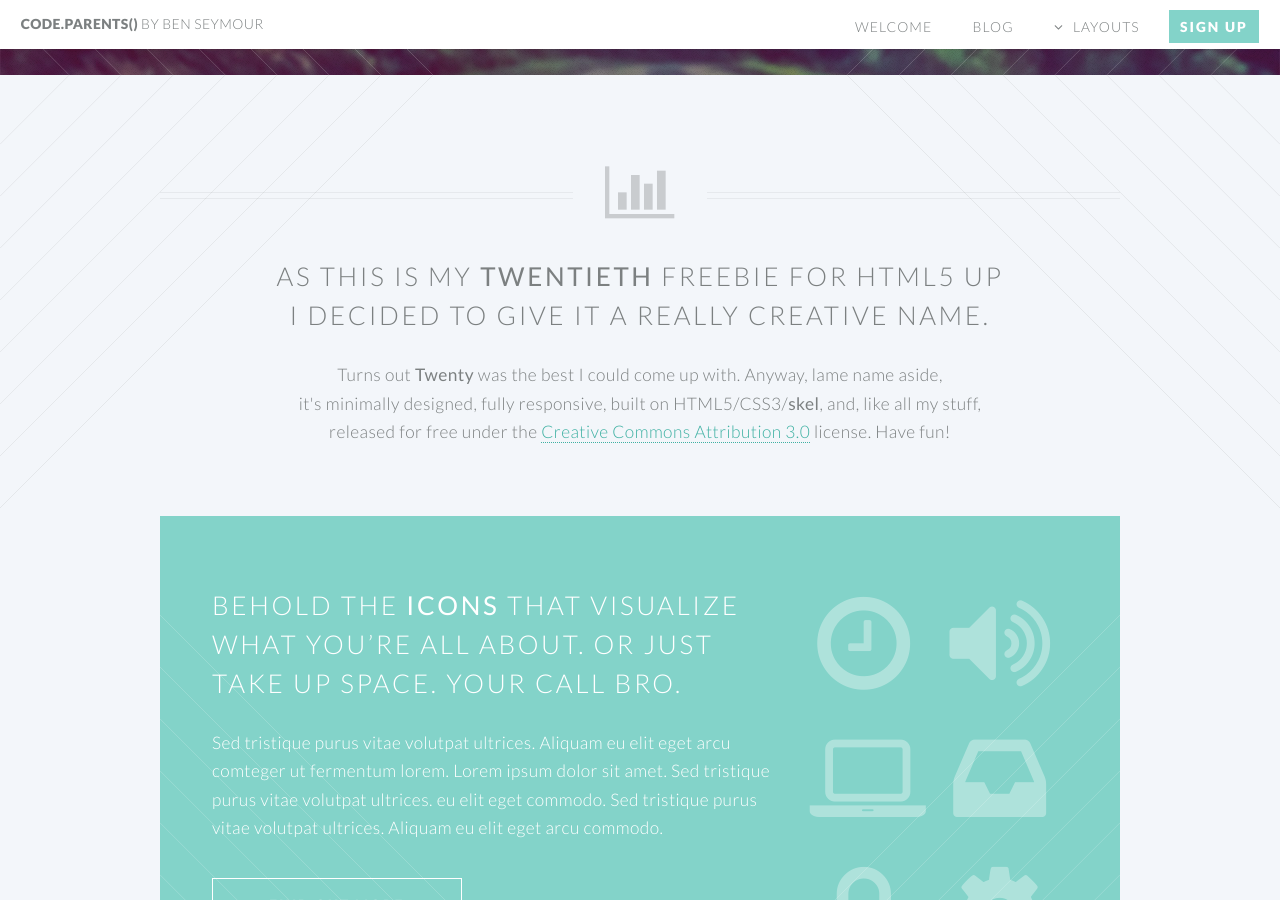
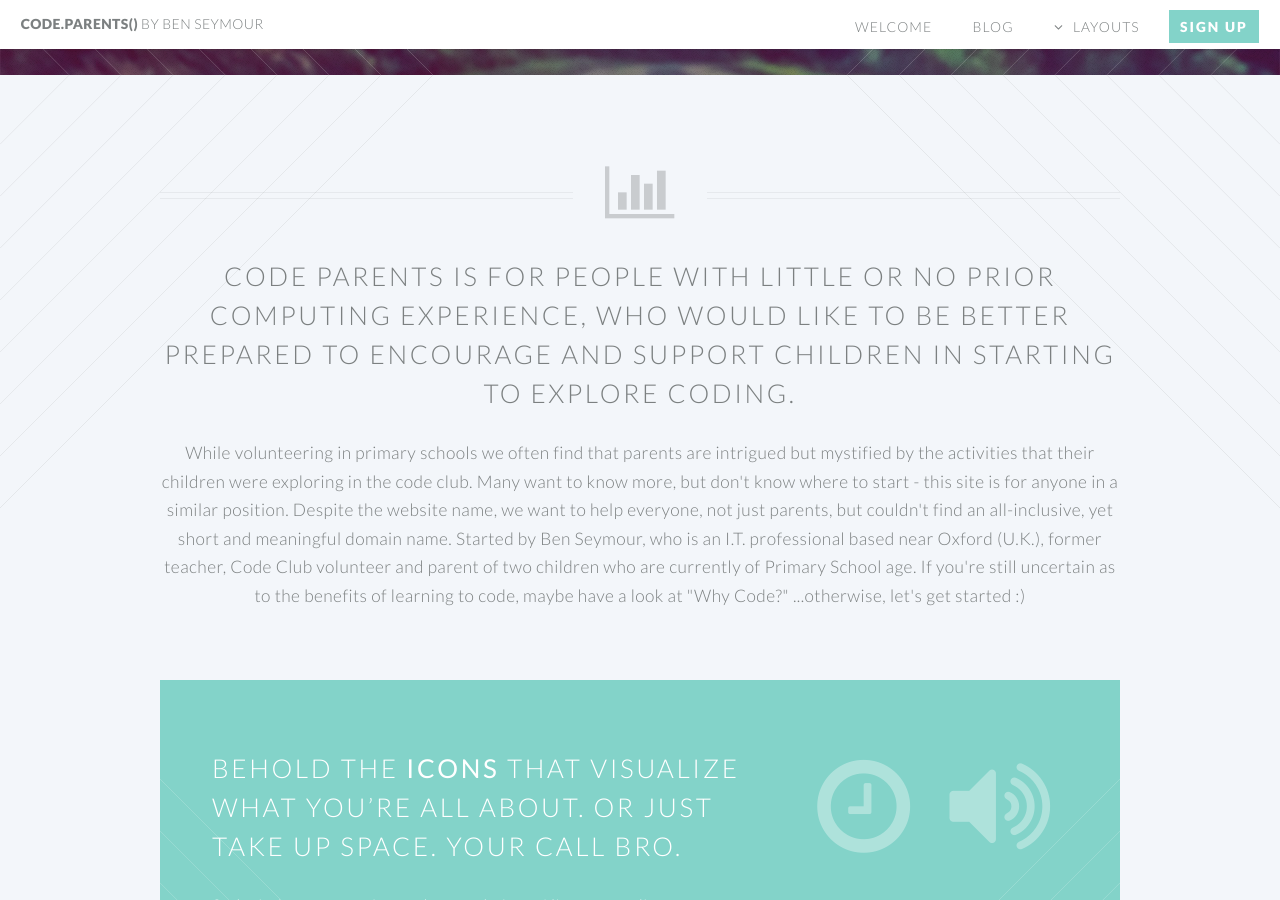
Before and after one commit to bseymour/code.parents, a Jekyll site: the page built from index.html, in a window 1280 px wide and 900 px high, scrolled down 525 px. Built offline with Jekyll 4.4.1, drawn with Linux system fonts in a browser that asks for light colours.

Commit message:
update main page content...
aligning gitignore

```diff
--- a/index.html
+++ b/index.html
@@ -6,15 +6,9 @@ layout: landing-page
 
 				<header class="special container">
 					<span class="icon fa-bar-chart-o"></span>
-					<h2>As this is my <strong>twentieth</strong> freebie for HTML5 UP
-					<br />
-					I decided to give it a really creative name.</h2>
-					<p>Turns out <strong>Twenty</strong> was the best I could come up with. Anyway, lame name aside,
-					<br />
-					it's minimally designed, fully responsive, built on HTML5/CSS3/<strong>skel</strong>,
-					and, like all my stuff,
-					<br />
-					released for free under the <a href="http://html5up.net/license">Creative Commons Attribution 3.0</a> license. Have fun!</p>
+					<h2>Code Parents is for people with little or no prior computing experience, who would like to be better prepared to encourage and support children in starting to explore coding.</h2>
+					<p>While volunteering in primary schools we often find that parents are intrigued but mystified by the activities that their children were exploring in the code club. Many want to know more, but don't know where to start - this site is for anyone in a similar position. Despite the website name, we want to help everyone, not just parents, but couldn't find an all-inclusive, yet short and meaningful domain name. Started by Ben Seymour, who is an I.T. professional based near Oxford (U.K.), former teacher, Code Club volunteer and parent of two children who are currently of Primary School age. If you're still uncertain as to the benefits of learning to code, maybe have a look at "Why Code?" ...otherwise, let's get started :)
+					</p>
 				</header>
 
 				<!-- One -->
```
Also changed, not shown: 1 other file.
